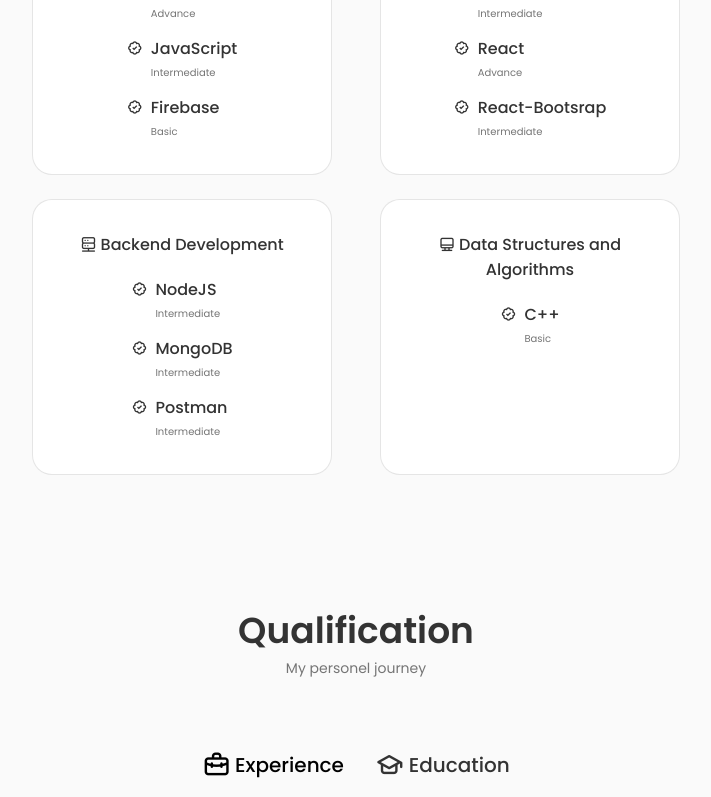
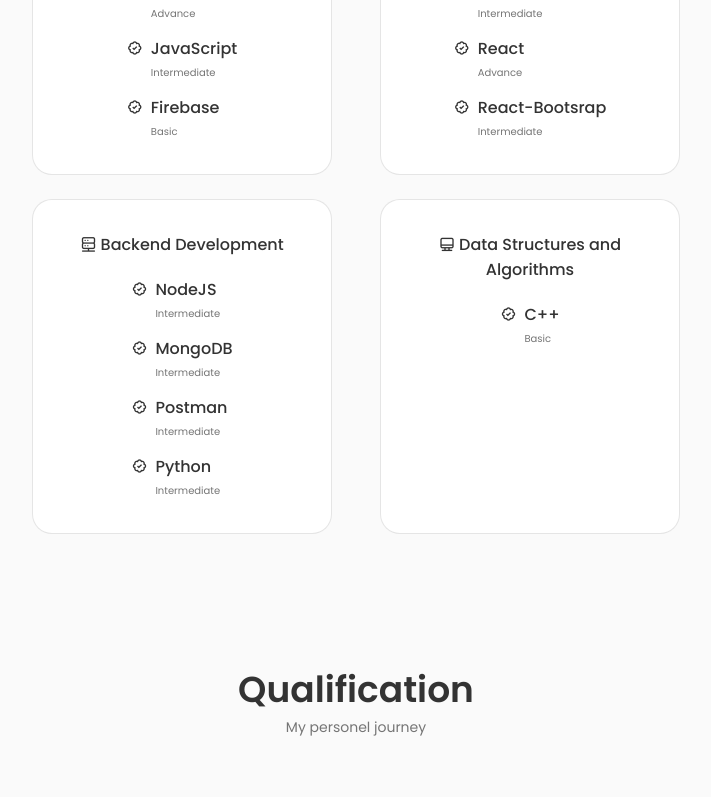
Before and after one commit to Arjun-Vashisht/Portfolio, a React (Create React App) app: page / in a window 1280 px wide. Shown: the part 1803-2600 px from the top of the page, without its empty margins (284-995 px from the left). Built offline with nearby package versions, Linux system fonts and the light colour scheme.

Commit message:
Update Backend.js

```diff
--- a/src/components/skills/Backend.js
+++ b/src/components/skills/Backend.js
@@ -31,6 +31,13 @@
                             <span  className='skills__level'>Intermediate</span>
                         </div>
                 </div>
+                <div className='skills__data'>
+                        <i className='bx bx-badge-check'></i>
+                        <div>
+                            <h3  className='skills__name'>Python</h3>
+                            <span  className='skills__level'>Intermediate</span>
+                        </div>
+                </div>
             </div>
         </div>
     </div>
```
